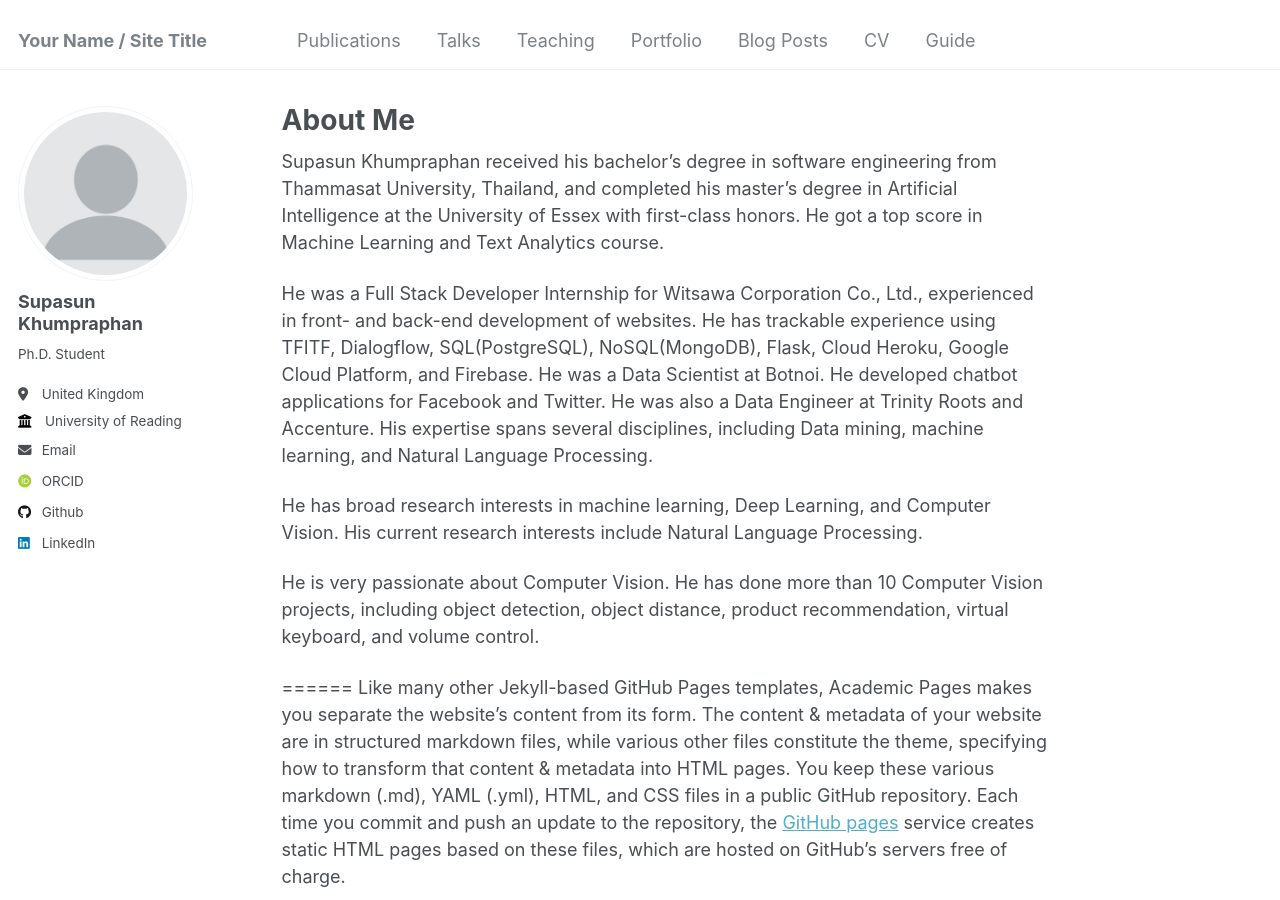
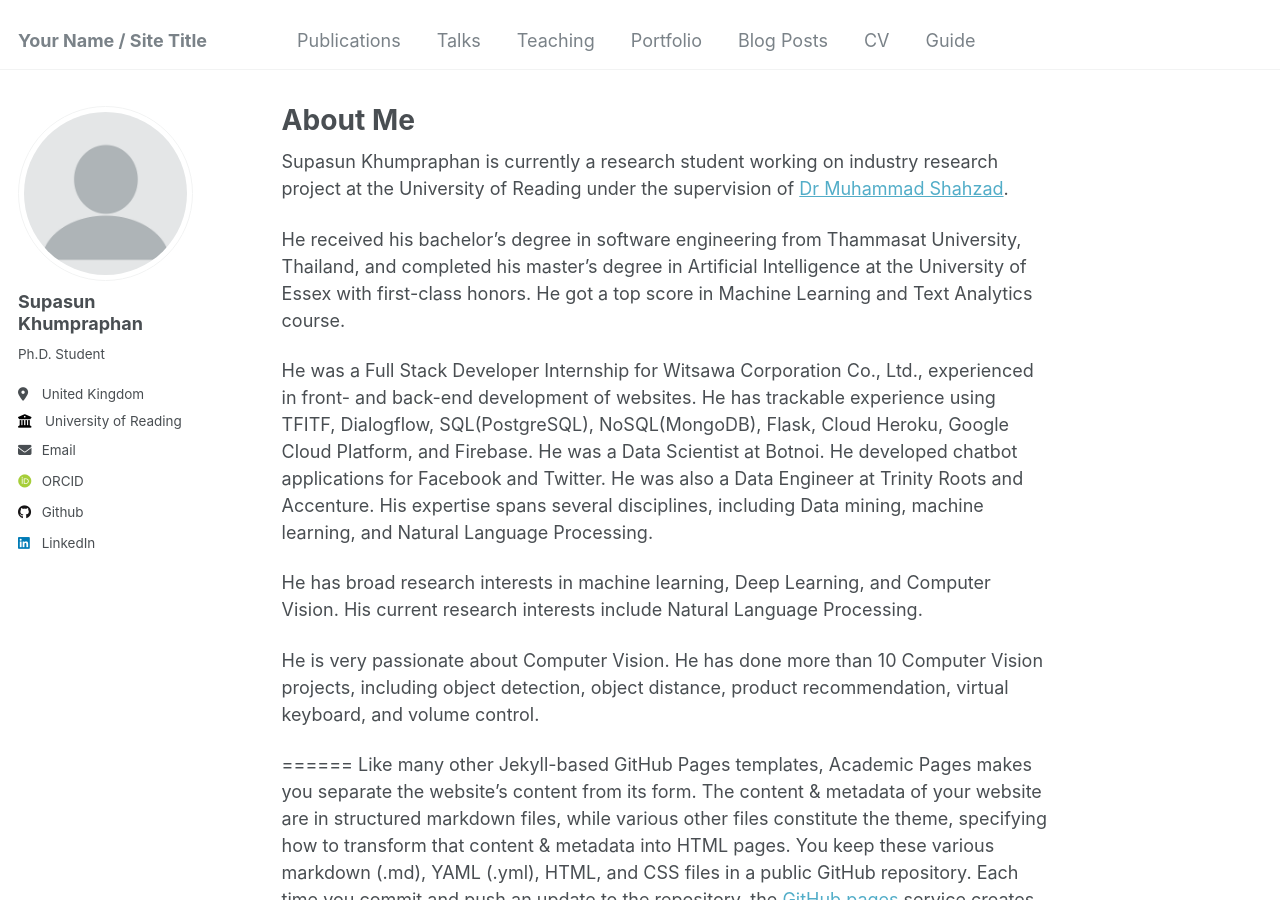
Before and after one commit to micsupasun/micsupasun.github.io, a Jekyll site: the page built from _pages/about.md, in a window 1280 px wide and 900 px high. Built offline with Jekyll 4.4.1, drawn with Linux system fonts in a browser that asks for light colours; some web fonts are replaced.

Commit message:
fix profile

```diff
--- a/_pages/about.md
+++ b/_pages/about.md
@@ -6,8 +6,11 @@ redirect_from:
   - /about/
   - /about.html
 ---
+<!-- <p>Supasun Khumpraphan is currently a research student working on industry research project at the Australian National University under the supervision of <a href="https://leiwangr.github.io/">Mr. Lei Wang</a> (ANU & Data61/CSIRO).</p>  -->
 
-Supasun Khumpraphan received his bachelor's degree in software engineering from Thammasat University, Thailand, and completed his master's degree in Artificial Intelligence at the University of Essex with first-class honors. He got a top score in Machine Learning and Text Analytics course.
+Supasun Khumpraphan is currently a research student working on industry research project at the University of Reading under the supervision of [Dr Muhammad Shahzad](https://research.reading.ac.uk/iron-and-microbiome/dr-muhammad-shahzad/).
+
+He received his bachelor's degree in software engineering from Thammasat University, Thailand, and completed his master's degree in Artificial Intelligence at the University of Essex with first-class honors. He got a top score in Machine Learning and Text Analytics course.
 
 He was a Full Stack Developer Internship for Witsawa Corporation Co., Ltd., experienced in front- and back-end development of websites. He has trackable experience using TFITF, Dialogflow, SQL(PostgreSQL), NoSQL(MongoDB), Flask, Cloud Heroku, Google Cloud Platform, and Firebase. He was a Data Scientist at Botnoi. He developed chatbot applications for Facebook and Twitter. He was also a Data Engineer at Trinity Roots and Accenture. His expertise spans several disciplines, including Data mining, machine learning, and Natural Language Processing.
 
```
